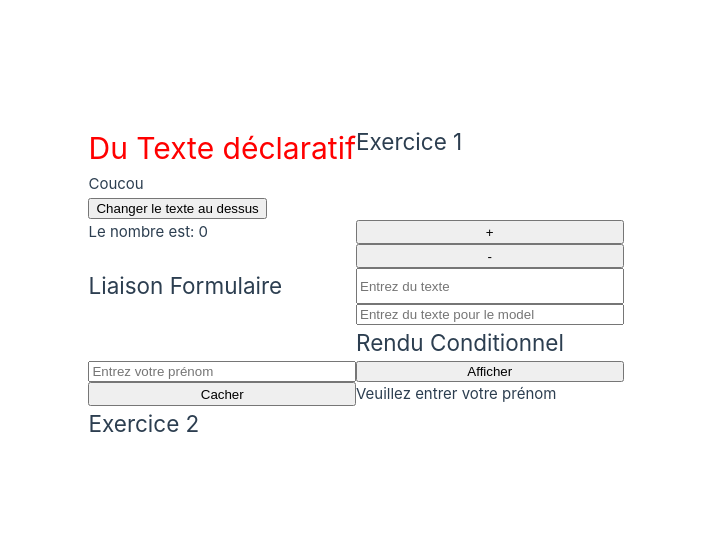
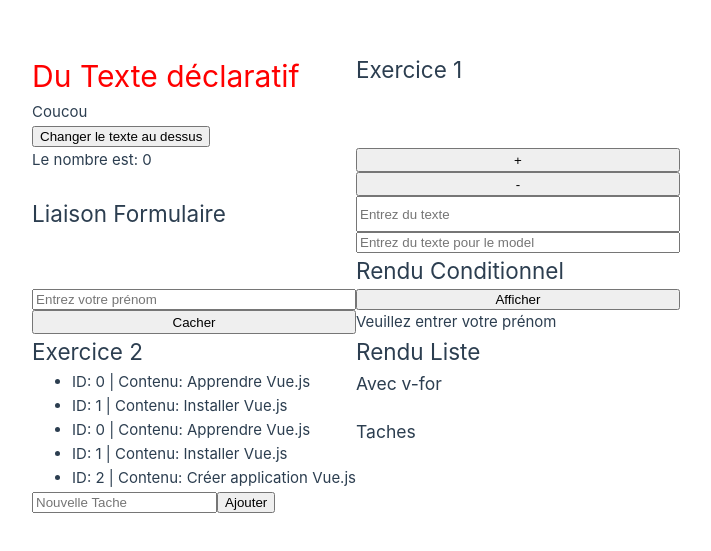
Before and after one commit to GregMarshall999/formation-vue-3, a Vue app: page / in a window 1280 px wide. Shown: the part 117-668 px from the top of the page, without its empty margins (284-995 px from the left). Built offline with nearby package versions, Linux system fonts and the light colour scheme.

Commit message:
affichange tableau

```diff
--- a/src/App.vue
+++ b/src/App.vue
@@ -16,6 +16,9 @@
 
   <h2>Exercice 2</h2>
   <Exercice_02 />
+
+  <h2>Rendu Liste</h2>
+  <RenduListe />
 </template>
 
 <script>
@@ -23,6 +26,7 @@ import Exercice_01 from '@/components/Exercice_01.vue';
 import Exercice_02 from '@/components/Exercice_02.vue';
 import LiaisonFormulaire from '@/components/LiaisonFormulaire.vue';
 import RenduConditionnel from '@/components/RenduConditionnel.vue';
+import RenduListe from '@/components/RenduListe.vue';
 
 export default {
   data() {
@@ -36,7 +40,8 @@ export default {
     Exercice_01,
     Exercice_02,
     LiaisonFormulaire,
-    RenduConditionnel
+    RenduConditionnel,
+    RenduListe
   },
   methods: {
     changerTexte() {
--- /dev/null
+++ b/src/components/RenduListe.vue
@@ -0,0 +1,58 @@
+<template>
+
+    <ul>
+        <li>ID: {{ todo[0].id }} | Contenu: {{ todo[0].text }}</li>
+        <li>ID: {{ todo[1].id }} | Contenu: {{ todo[1].text }}</li>
+    </ul>
+
+    <h3>Avec v-for</h3>
+    <ul>
+        <li v-for="t in todo" :key="t.id">
+            ID: {{ t.id }} | Contenu: {{ t.text }}
+        </li>
+    </ul>
+
+    <h3>Taches</h3>
+    <form @submit.prevent="ajouterTache">
+        <input v-model="newTache" required placeholder="Nouvelle Tache"/>
+        <button>Ajouter</button>
+    </form>
+    <ul>
+        <li v-for="t in taches" :key="t.id">
+            ID: {{ t.id }} | Contenu: {{ t.text }}
+            <button @click="retirerTache(t)">X</button>
+        </li>
+    </ul>
+
+</template>
+
+<script>
+
+export default {
+    data() {
+        return {
+            todo: [
+                { id: 0, text: 'Apprendre Vue.js' },
+                { id: 1, text: 'Installer Vue.js' },
+                { id: 2, text: 'Créer application Vue.js' }
+            ],
+            taches: [],
+            newTache: null,
+            id: 0
+        }
+    },
+    methods: {
+        ajouterTache() {
+            this.taches.push({ id: this.id++, text: this.newTache });
+            this.newTache = '';
+        },
+        retirerTache(tache) {
+            this.taches = this.taches.filter(t => t !== tache);
+            //this.taches = this.taches.filter(t => {
+            //    return t !== tache
+            //});
+        }
+    }
+}
+
+</script>
```
